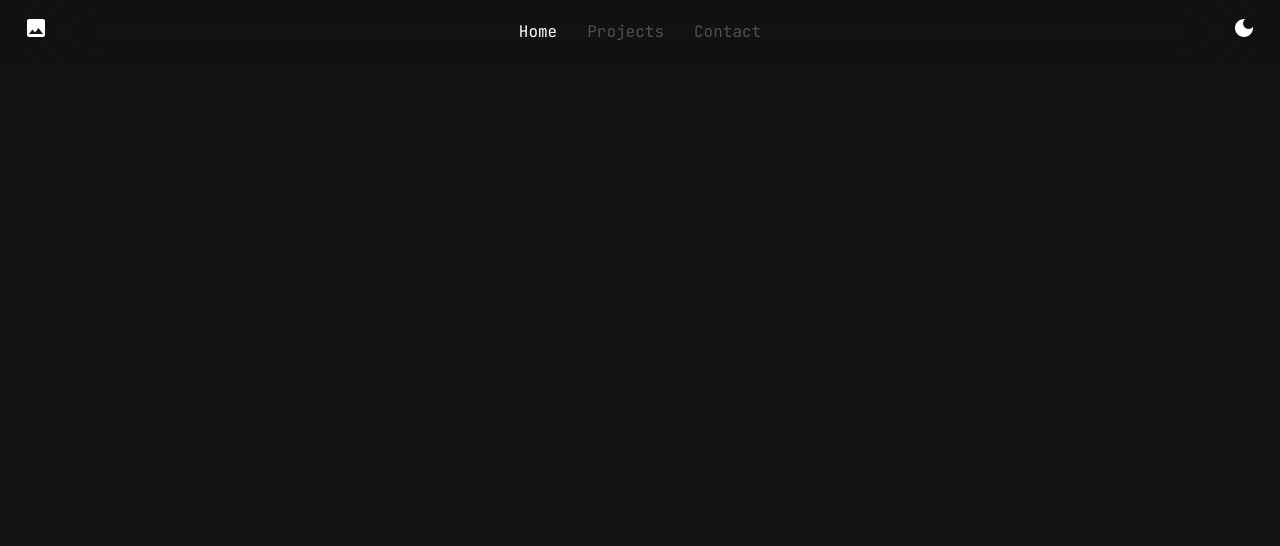
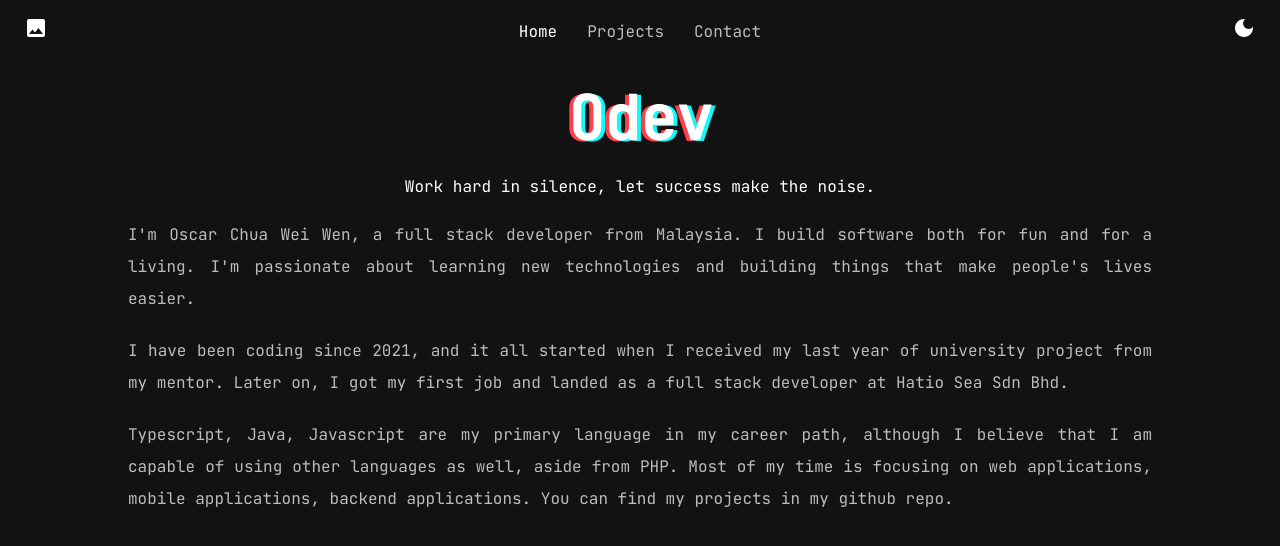
Before and after one commit to oscarchuaweiwen-fsd/odev-portfolio, a Next.js app: page / in a window 1280 px wide. Shown: the top 546 px of the page. Built offline with nearby package versions, Linux system fonts and the light colour scheme.

Commit message:
feat:update homepage

```diff
--- a/app/page.tsx
+++ b/app/page.tsx
@@ -1,6 +1,12 @@
 "use client";
 import Navbar from "@/components/header/navbar";
+import Home from "@/components/home";
 
-export default function Home() {
-    return <Navbar />;
+export default function Page() {
+    return (
+        <>
+            <Navbar />
+            <Home />
+        </>
+    );
 }
--- /dev/null
+++ b/components/home/index.tsx
@@ -0,0 +1,113 @@
+import Holder from "@/components/common/holder";
+import { Box, Typography } from "@mui/material";
+import { motion, useAnimation } from "framer-motion";
+
+export default function Home() {
+    const imgAnimation = useAnimation();
+    const handleMouseMove = (e: any) => {
+        const { clientX, clientY } = e;
+
+        const moveX = clientX - innerWidth / 2;
+        const moveY = window.outerHeight - window.innerHeight - clientY;
+        imgAnimation.start({
+            x: -moveX / 10,
+            y: moveY / 2,
+        });
+    };
+    const TextMotion = motion(Typography);
+
+    return (
+        <Holder
+            sx={{
+                display: "flex",
+                justifyContent: "center",
+                height: "auto",
+                marginY: "20px",
+                alignItems: "center",
+            }}
+        >
+            <Box
+                sx={{
+                    width: "80%",
+                    display: "flex",
+                    flexDirection: "column",
+                    justifyContent: "center",
+                    textAlign: "center",
+                    gridGap: "20px",
+                }}
+            >
+                <TextMotion
+                    animate={imgAnimation}
+                    onMouseMove={handleMouseMove}
+                    onMouseLeave={() => {
+                        imgAnimation.start({
+                            x: 0,
+                            y: 0,
+                        });
+                    }}
+                    variant={"h2"}
+                    fontWeight={1000}
+                    sx={{
+                        textShadow: "4px 1px #0FFBF9, -4px 1px #FF3F4A",
+                    }}
+                    exit={{ opacity: 0 }}
+                >
+                    Odev
+                </TextMotion>
+
+                <Typography sx={{ color: "white" }}>
+                    Work hard in silence, let success make the noise.
+                </Typography>
+
+                <Typography
+                    variant={"subtitle1"}
+                    sx={({ palette }) => {
+                        return {
+                            color: palette.custom.grey,
+                            lineHeight: "2",
+                            textAlign: "justify",
+                        };
+                    }}
+                >
+                    I&apos;m Oscar Chua Wei Wen, a full stack developer from
+                    Malaysia. I build software both for fun and for a living.
+                    I&apos;m passionate about learning new technologies and
+                    building things that make people&apos;s lives easier.
+                </Typography>
+
+                <Typography
+                    variant={"subtitle1"}
+                    sx={({ palette }) => {
+                        return {
+                            color: palette.custom.grey,
+                            lineHeight: "2",
+                            textAlign: "justify",
+                        };
+                    }}
+                >
+                    I have been coding since 2021, and it all started when I
+                    received my last year of university project from my mentor.
+                    Later on, I got my first job and landed as a full stack
+                    developer at Hatio Sea Sdn Bhd.
+                </Typography>
+
+                <Typography
+                    variant={"subtitle1"}
+                    sx={({ palette }) => {
+                        return {
+                            color: palette.custom.grey,
+                            lineHeight: "2",
+                            textAlign: "justify",
+                        };
+                    }}
+                >
+                    Typescript, Java, Javascript are my primary language in my
+                    career path, although I believe that I am capable of using
+                    other languages as well, aside from PHP. Most of my time is
+                    focusing on web applications, mobile applications, backend
+                    applications. You can find my projects in my github repo.
+                </Typography>
+            </Box>
+        </Holder>
+    );
+}
--- a/libs/theme/color_theme.ts
+++ b/libs/theme/color_theme.ts
@@ -5,7 +5,7 @@ const colorTheme = {
     },
     black: "#000",
     white: "#FFF",
-    grey: "#505050",
+    grey: "#BBBCBB",
     red: {
         dark: "#F11223",
         light: "#F44250",
```
